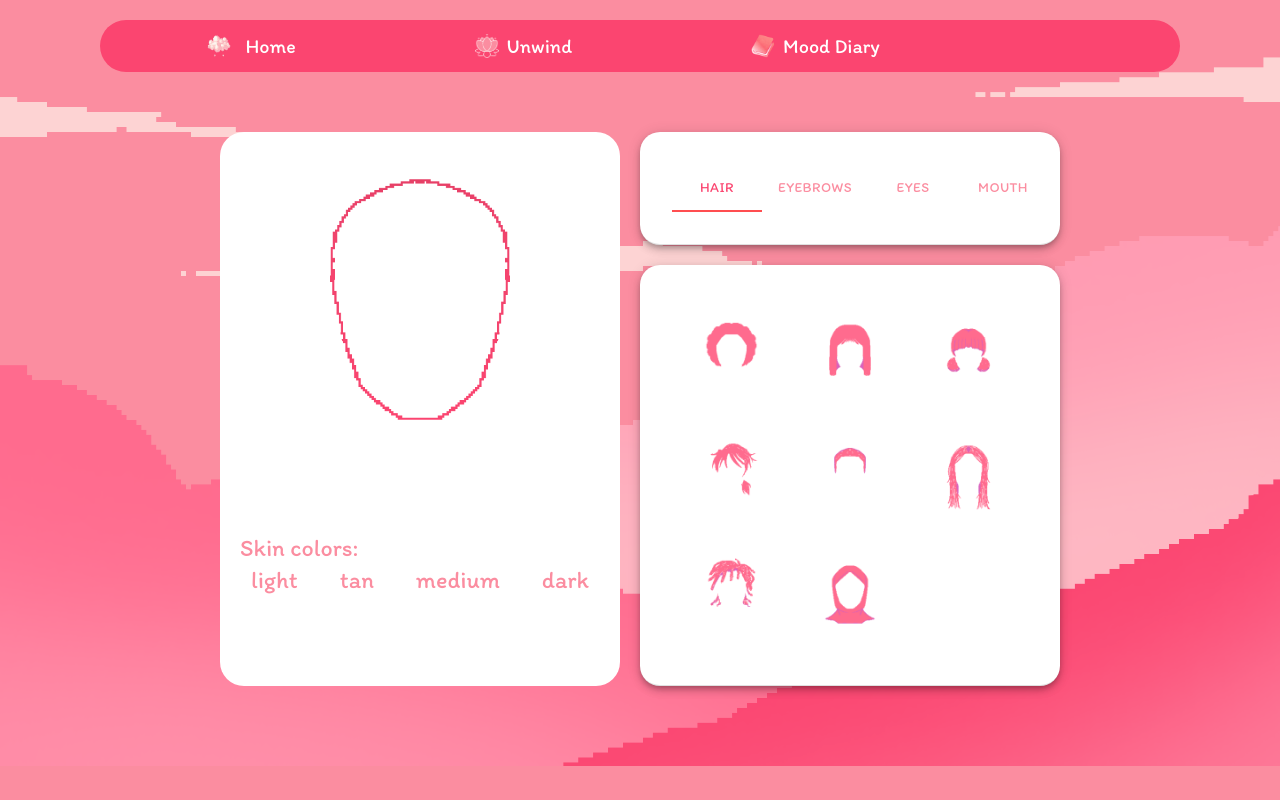
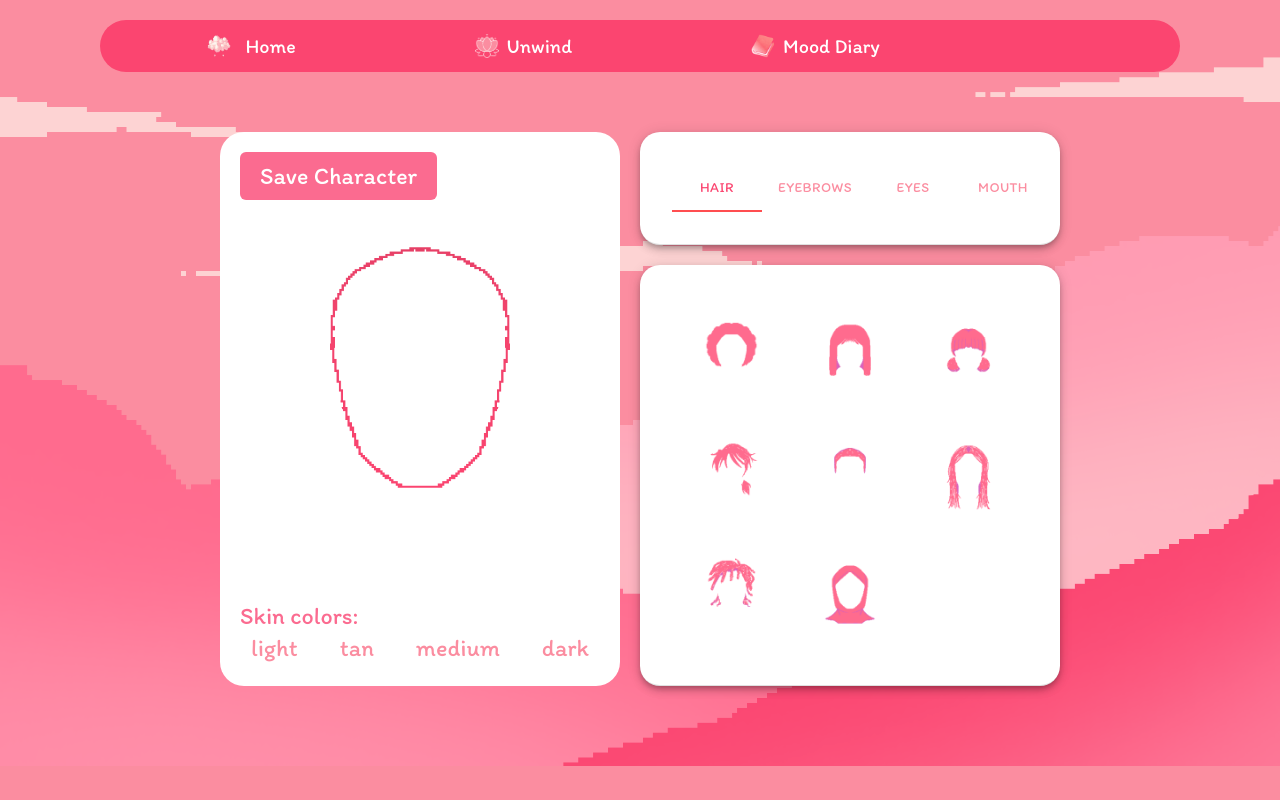
Before and after one commit to anitaprova/Hunter-Hackathon, a React (Vite) app in the folder my-react-app/: page /profile in a window 1280 px wide. Built offline with nearby package versions, Linux system fonts and the light colour scheme; some icons are missing.

Commit message:
saved avatar

```diff
--- a/my-react-app/src/pages/Profile.tsx
+++ b/my-react-app/src/pages/Profile.tsx
@@ -1,4 +1,4 @@
-import React, { useState } from "react";
+import React, { useState, useEffect } from "react";
 import Tab from "@mui/material/Tab";
 import TabContext from "@mui/lab/TabContext";
 import TabList from "@mui/lab/TabList";
@@ -34,10 +34,40 @@ const Profile = () => {
     setValue(newValue);
   };
 
+  useEffect(() => {
+    const character = JSON.parse(localStorage.getItem("avatar") || "{}");
+    setHair(character.hair || "");
+    setEyebrow(character.eyebrows || "");
+    setEyes(character.eyes || "");
+    setNose(character.nose || "");
+    setMouth(character.mouth || "");
+    setSkin(character.skin || "base");
+  }, []);
+
+  async function submitForm() {
+    const character = {
+      hair,
+      eyes,
+      eyebrow,
+      nose,
+      mouth,
+      skin,
+    };
+
+    localStorage.setItem("avatar", JSON.stringify(character));
+  }
+
   return (
     <>
       <div className="flex gap-x-5 ml-50 mr-50 mt-10 p-5 rounded-3xl text-pink text-2xl mb-15">
         <div className="bg-white rounded-3xl w-[50%] ">
+          <button
+            onClick={submitForm}
+            className="w-fit bg-hotpink ml-5 mt-5 text-white p-2 rounded-md w-fit cursor-pointer pl-5 pr-5"
+          >
+            Save Character
+          </button>
+
           <div className="relative">
             <img src={`src/assets/img/skin/${skin}.PNG`} className="w-full" />{" "}
             {hair && (
@@ -71,14 +101,11 @@ const Profile = () => {
               />
             )}
           </div>
-          <div className="ml-5 mr-5">
-            <p>Skin colors:</p>
+          <div className="ml-5 mr-5 mb-2">
+            <p className="text-hotpink">Skin colors:</p>
             <div className="flex gap-x-5 justify-around">
               {allSkin.map((skin) => (
-                <p
-                  className="cursor-pointer"
-                  onClick={() => setSkin(skin)}
-                >
+                <p className="cursor-pointer" onClick={() => setSkin(skin)}>
                   {skin}
                 </p>
               ))}
```
